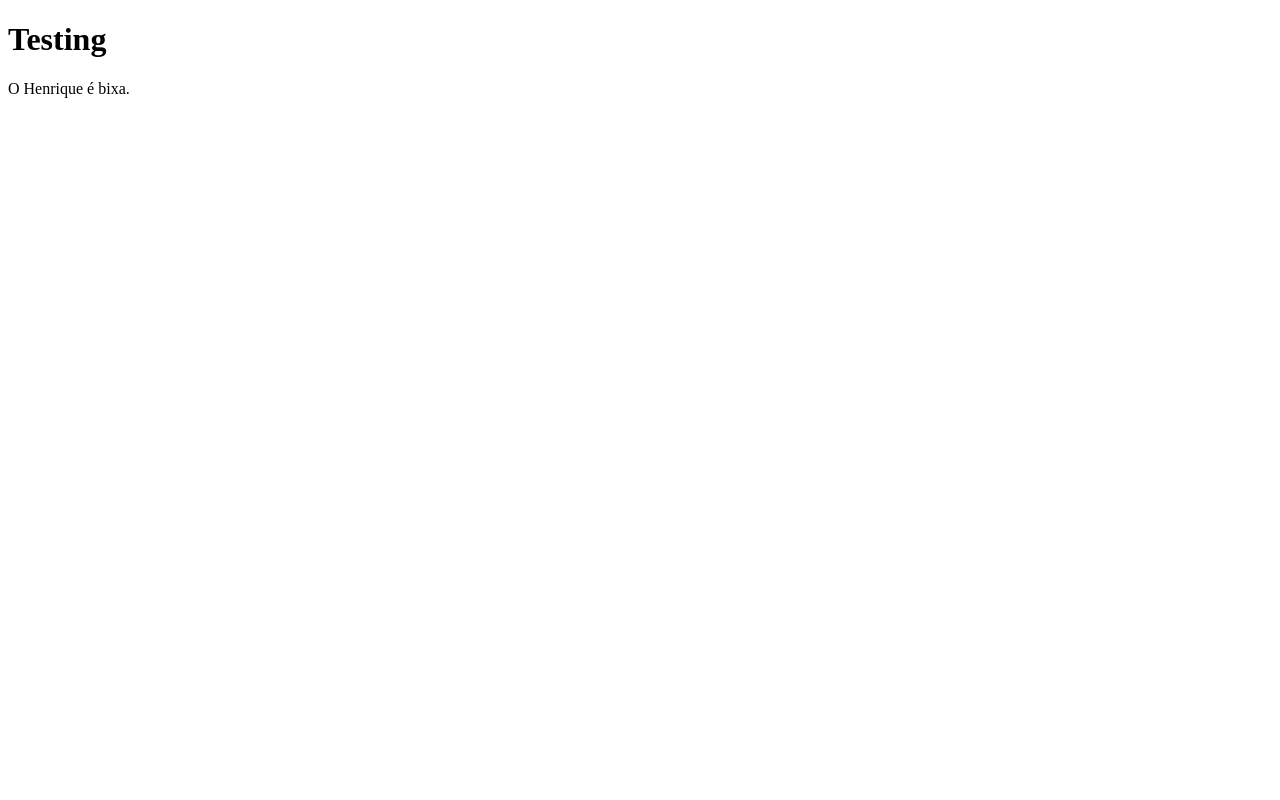
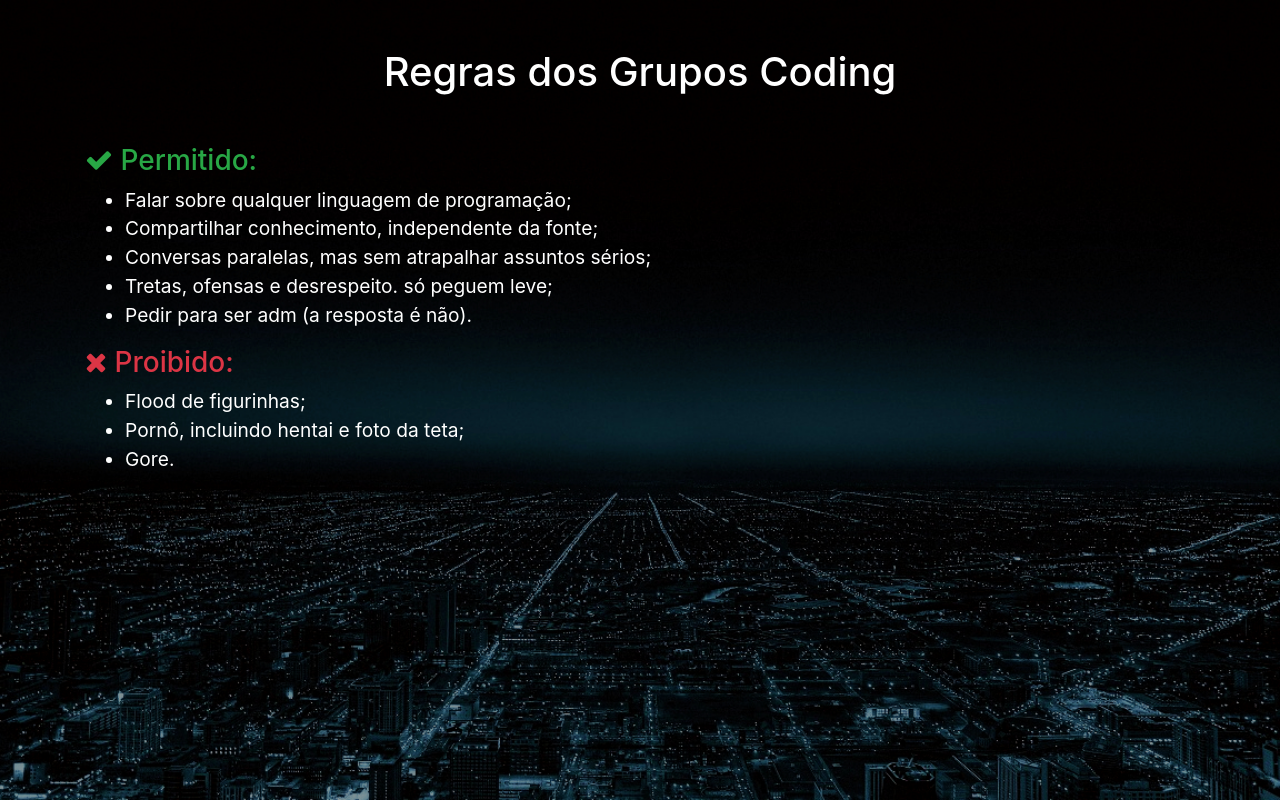
Before and after one commit to Mr0l3/Mr0l3.github.io, a plain HTML site: page index.html in a window 1280 px wide. Drawn offline with nearby package versions, Linux system fonts and the light colour scheme.

Commit message:
Added group rules

```diff
--- a/index.html
+++ b/index.html
@@ -1,12 +1,75 @@
 <!DOCTYPE html>
-<html lang="en">
+<html lang="pt-br">
+
 <head>
     <meta charset="UTF-8">
     <meta name="viewport" content="width=device-width, initial-scale=1.0">
     <title>Mr0l3 page</title>
+    <link rel="stylesheet" href="https://stackpath.bootstrapcdn.com/bootstrap/4.5.0/css/bootstrap.min.css"
+        integrity="sha384-9aIt2nRpC12Uk9gS9baDl411NQApFmC26EwAOH8WgZl5MYYxFfc+NcPb1dKGj7Sk" crossorigin="anonymous">
+    <link href="https://stackpath.bootstrapcdn.com/font-awesome/4.7.0/css/font-awesome.min.css" rel="stylesheet"
+        integrity="sha384-wvfXpqpZZVQGK6TAh5PVlGOfQNHSoD2xbE+QkPxCAFlNEevoEH3Sl0sibVcOQVnN" crossorigin="anonymous">
+    <link rel="stylesheet" href="style.css">
 </head>
+
 <body>
-    <h1>Testing</h1>
-    <p>O Henrique é bixa.</p>
+    <div class="container-md">
+        <div class="rules mt-5">
+            <h1 class="h1 text-center">
+                Regras dos Grupos Coding
+            </h1>
+            <div class="mt-5">
+                <h3 class="h3 text-success">
+                    <i class="fa fa-check"></i>
+                    Permitido:
+                </h3>
+                <ul>
+                    <li>
+                        Falar sobre qualquer linguagem de programação;
+                    </li>
+                    <li>
+                        Compartilhar conhecimento, independente da fonte;
+                    </li>
+                    <li>
+                        Conversas paralelas, mas sem atrapalhar assuntos sérios;
+                    </li>
+                    <li>
+                        Tretas, ofensas e desrespeito. só peguem leve;
+                    </li>
+                    <li>
+                        Pedir para ser adm (a resposta é não).
+                    </li>
+                </ul>
+
+                <h3 class="h3 text-danger">
+                    <i class="fa fa-times"></i>
+                    Proibido:
+                </h3>
+
+                <ul>
+                    <li>
+                        Flood de figurinhas;
+                    </li>
+                    <li>
+                        Pornô, incluindo hentai e foto da teta;
+                    </li>
+                    <li>
+                        Gore.
+                    </li>
+                </ul>
+            </div>
+        </div>
+    </div>
+
+    <script src="https://code.jquery.com/jquery-3.5.1.slim.min.js"
+        integrity="sha384-DfXdz2htPH0lsSSs5nCTpuj/zy4C+OGpamoFVy38MVBnE+IbbVYUew+OrCXaRkfj"
+        crossorigin="anonymous"></script>
+    <script src="https://cdn.jsdelivr.net/npm/popper.js@1.16.0/dist/umd/popper.min.js"
+        integrity="sha384-Q6E9RHvbIyZFJoft+2mJbHaEWldlvI9IOYy5n3zV9zzTtmI3UksdQRVvoxMfooAo"
+        crossorigin="anonymous"></script>
+    <script src="https://stackpath.bootstrapcdn.com/bootstrap/4.5.0/js/bootstrap.min.js"
+        integrity="sha384-OgVRvuATP1z7JjHLkuOU7Xw704+h835Lr+6QL9UvYjZE3Ipu6Tp75j7Bh/kR0JKI"
+        crossorigin="anonymous"></script>
 </body>
+
 </html>
--- /dev/null
+++ b/style.css
@@ -0,0 +1,9 @@
+body{
+    font-size: 1.2rem;
+    background-image: url("images/bgrd.jpeg");
+    background-repeat: no-repeat;
+    background-size:cover;
+    background-position: center;
+    background-attachment: fixed;
+    color: white;
+}
```
Also changed, not shown: images/bgrd.jpeg (added).
